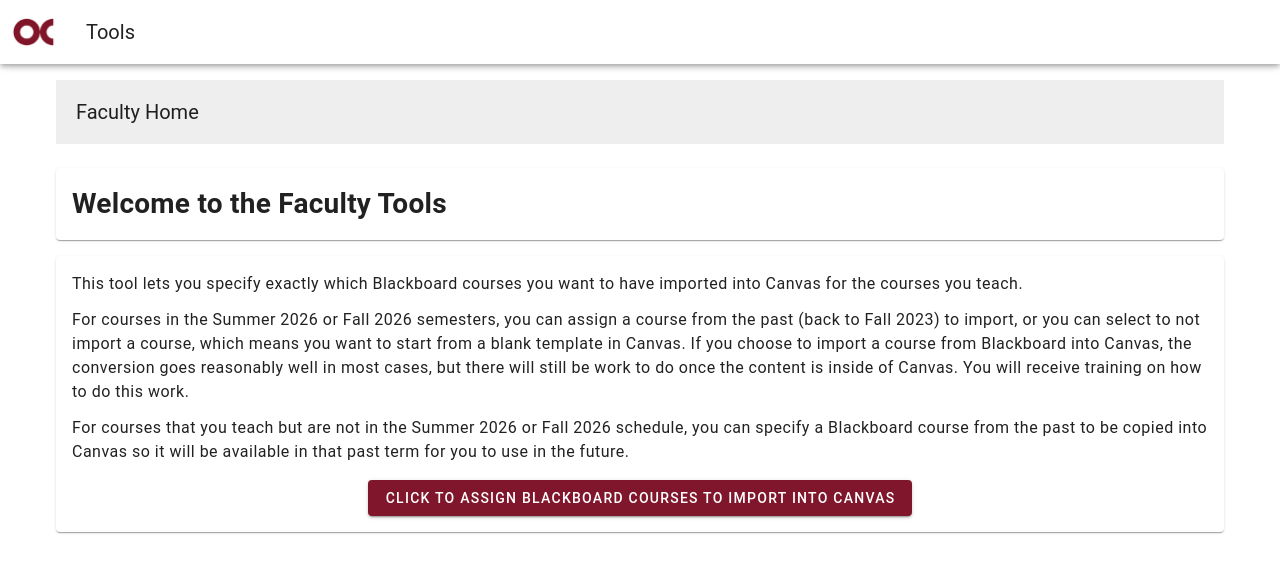
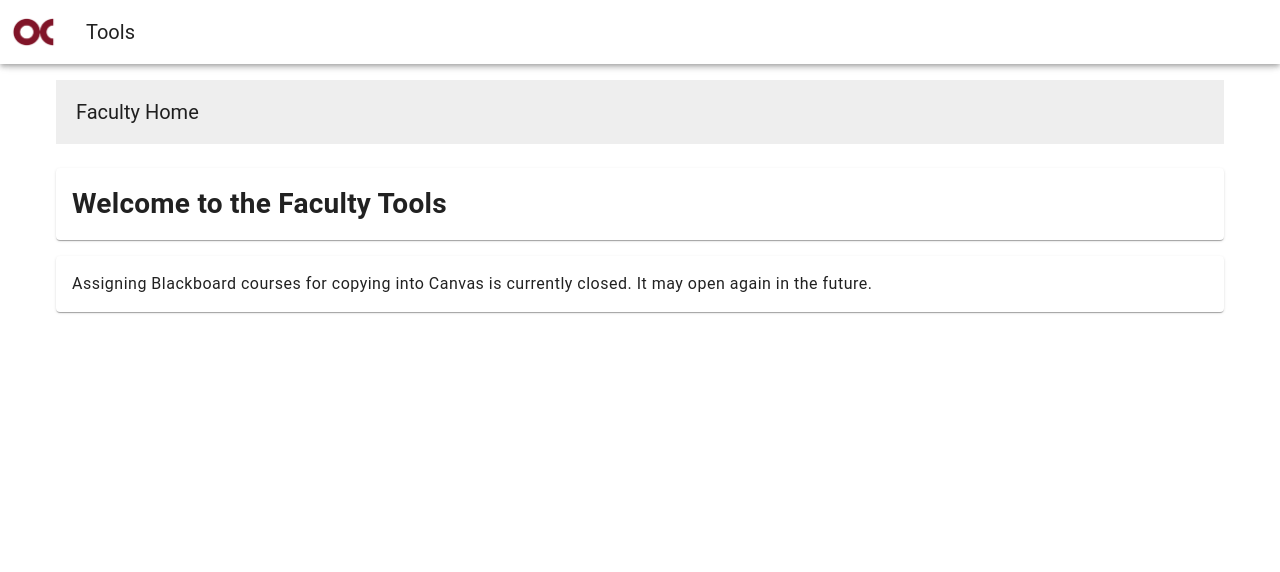
Before and after one commit to OC-ComputerScience/tools-frontend, a Vue app: page /faculty in a window 1280 px wide. Shown: the top 572 px of the page. Built offline with nearby package versions, Linux system fonts and the light colour scheme; what webfontloader would draw is missing.

Commit message:
add message

```diff
--- a/src/views/FacultyDashboard.vue
+++ b/src/views/FacultyDashboard.vue
@@ -3,6 +3,9 @@
 import Utils from "../config/utils.js";
 import UserServices from "../services/userServices.js";
 import { useRouter } from "vue-router";
+
+// Change to 1 to show full instructions with button; 2 = closed message with no button
+const FACULTY_HOME_VERSION = 2;
 
 const router = useRouter();
 const user = ref(null);
@@ -47,7 +50,10 @@
         </v-card-text>
       </v-card>
 
+      <!-- Version 1: Full instructions with button -->
+      <template v-if="FACULTY_HOME_VERSION === 1">
         <v-card class="mt-4">
+          <v-card-title>Primary Instructions</v-card-title>
           <v-card-text>
             <div class="text-body-1 mb-3">
               This tool lets you specify exactly which Blackboard courses you want to have imported into Canvas for the courses you teach.
@@ -58,6 +64,18 @@
             <div class="text-body-1 mb-4">
               For courses that you teach but are not in the Summer 2026 or Fall 2026 schedule, you can specify a Blackboard course from the past to be copied into Canvas so it will be available in that past term for you to use in the future.
             </div>
+          </v-card-text>
+        </v-card>
+
+        <v-card class="mt-4">
+          <v-card-title>Alternate Instructions</v-card-title>
+          <v-card-text>
+            <div class="text-body-1 mb-3">
+              For future semesters: For each course, assign a Blackboard course from a past semester to be copied into Canvas, or indicate that you do not want to import a course (you will start from a blank template in Canvas).
+            </div>
+            <div class="text-body-1 mb-3">
+              For past semesters: You may assign a Blackboard course in the same semester to be copied into Canvas for future use when setting up courses. Note: when you click assign, the course is assigned to itself (no dialog is displayed).
+            </div>
             <div class="text-center">
               <v-btn color="primary" @click="goToImportCourses">
                 Click to Assign Blackboard Courses to Import into Canvas
@@ -65,6 +83,16 @@
             </div>
           </v-card-text>
         </v-card>
+      </template>
+
+      <!-- Version 2: Closed message with no button -->
+      <v-card v-else class="mt-4">
+        <v-card-text>
+          <div class="text-body-1">
+            Assigning Blackboard courses for copying into Canvas is currently closed. It may open again in the future.
+          </div>
+        </v-card-text>
+      </v-card>
     </v-container>
   </div>
 </template>
```
Lines whose indentation alone changed are shown as unchanged.
